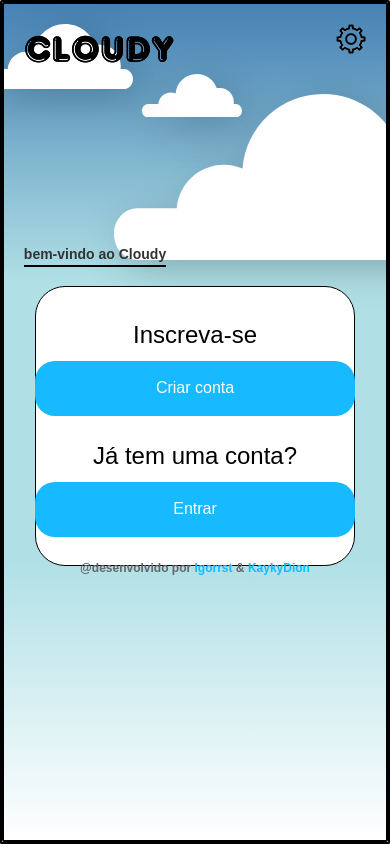
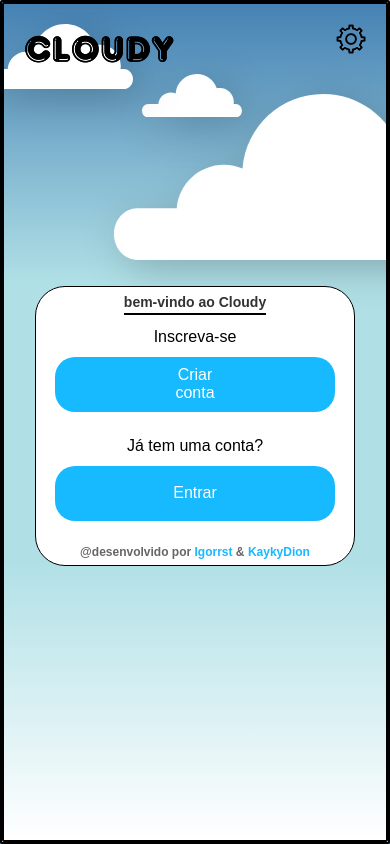
Before and after one commit to Igorrst/Cloudy, a React (Vite) app: page / in a window 390 px wide. Built offline with nearby package versions, Linux system fonts and the light colour scheme.

Commit message:
responsive cloud box

```diff
--- a/src/components/Buttons/styles.ts
+++ b/src/components/Buttons/styles.ts
@@ -21,4 +21,9 @@ export const PrimaryButton = styled.button`
     transform: scale(1.05);
     transition: all 0.3s ease;
   }
+
+      @media (max-width: 480px) {
+      width: 280px;
+    }
+  }
 `;
--- a/src/pages/Signup/styles.ts
+++ b/src/pages/Signup/styles.ts
@@ -19,14 +19,19 @@ export const ScreenCloudy = styled.div`
   background: none;
   width: 100%;
   height: 100%;
+  @media (max-width: 768px) {
+    padding: 20px 40px;
+  }
+  @media (max-width: 480px) {
+    padding: 15px 20px;
+  }
 `;
 
 export const ButtonContainer = styled.div`
   display: flex;
   flex-direction: column;
   align-items: center;
-  margin-bottom: 2px;
-  margin-top: 20px;
+  margin-top: 10px;
   position: relative;
 
   h2 {
@@ -37,6 +42,12 @@ h2 {
     left: -100px;
     top: -50px;
     border-bottom: 2px solid black;
+
+    @media (max-width: 480px) {
+      left: 0;
+      top: -10px;
+      text-align: center;
+    }
   }
 
   h3 {
@@ -54,6 +65,7 @@ h3 {
         color: #007bbd;
       }
     }
+  }
 `;
 
 export const ButtonLabel = styled.span`
@@ -62,7 +74,10 @@ export const ButtonLabel = styled.span`
   margin-bottom: 8px;
 
   @media (max-width: 768px) {
-    font-size: 24px;
+    font-size: 18px;
+  }
+  @media (max-width: 480px) {
+    font-size: 16px;
   }
 `;
 
```
Lines whose indentation alone changed are shown as unchanged.
